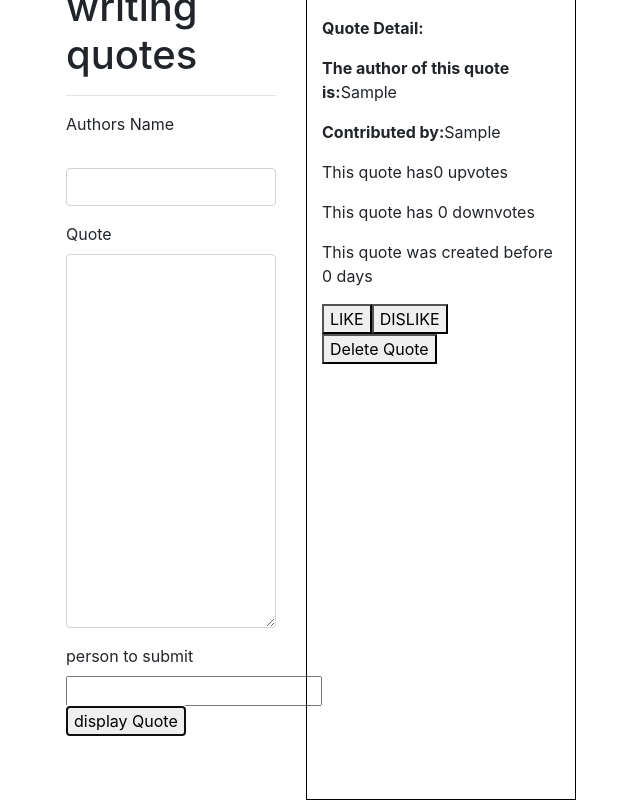
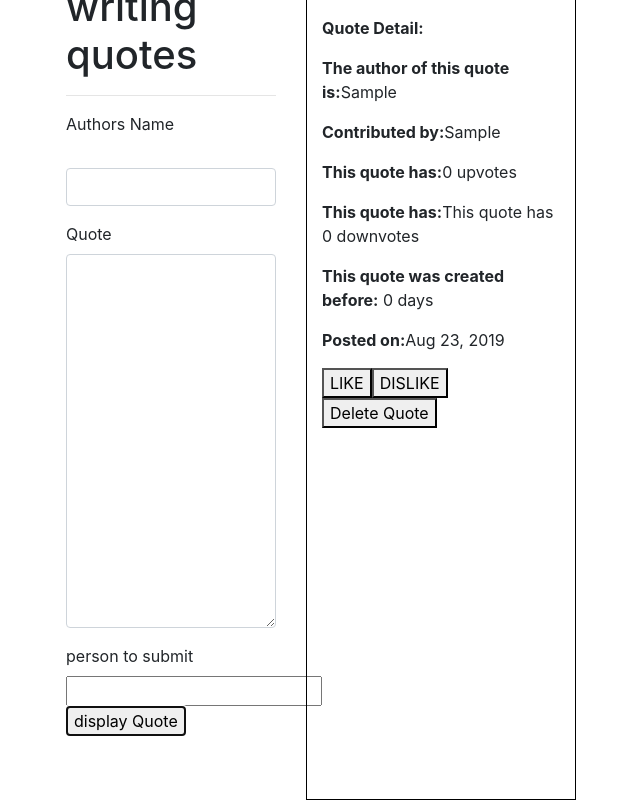
Before and after one commit to stacy867/Quotes, an Angular app: page / in a window 1280 px wide. Both pictures are taken after typing "Sample", "Sample", "Sample" into the empty fields and a click on the button "display Quote". Shown: the part 225-1025 px from the top of the page, without its empty margins (49-689 px from the left). Built offline with nearby package versions, Linux system fonts and the light colour scheme.

Commit message:
added changes

```diff
--- a/src/app/diplay-quote/diplay-quote.component.html
+++ b/src/app/diplay-quote/diplay-quote.component.html
@@ -7,9 +7,10 @@
 <p><strong>The author of this quote is:</strong>{{qu.author}}
 </p>
 <p><strong>Contributed by:</strong>{{qu.person}}</p>
-<p>This quote has{{likes}} upvotes</p>
-<p>This quote has {{dislike}} downvotes</p>
-<p>This quote was created before {{qu.completeDate|timeCount}} days</p>
-
+<p><strong>This quote has:</strong>{{likes}} upvotes</p>
+<p><strong>This quote has:</strong>This quote has {{dislike}} downvotes</p>
+<p><strong>This quote was created before:</strong> {{qu.newDate|timeCount}} days
+</p>
+<p><strong>Posted on:</strong>{{qu.completeDate|date}}</p>
 <button (click)=' likeQuote() '>LIKE</button>
 <button (click)='dislikeQuote() '>DISLIKE</button>
--- a/src/app/quote/quote.component.html
+++ b/src/app/quote/quote.component.html
@@ -8,12 +8,7 @@
                 <p><strong>Quote:</strong></p>
                 <p>{{qu.citation}}</p>
                 <p><strong>Quote Detail:</strong></p>
-
-
-
                 <app-diplay-quote [qu]='qu'></app-diplay-quote>
-
-
                 <button (click)='deleteQuote($event,i)'>Delete Quote</button>
             </div>
         </div>
```
